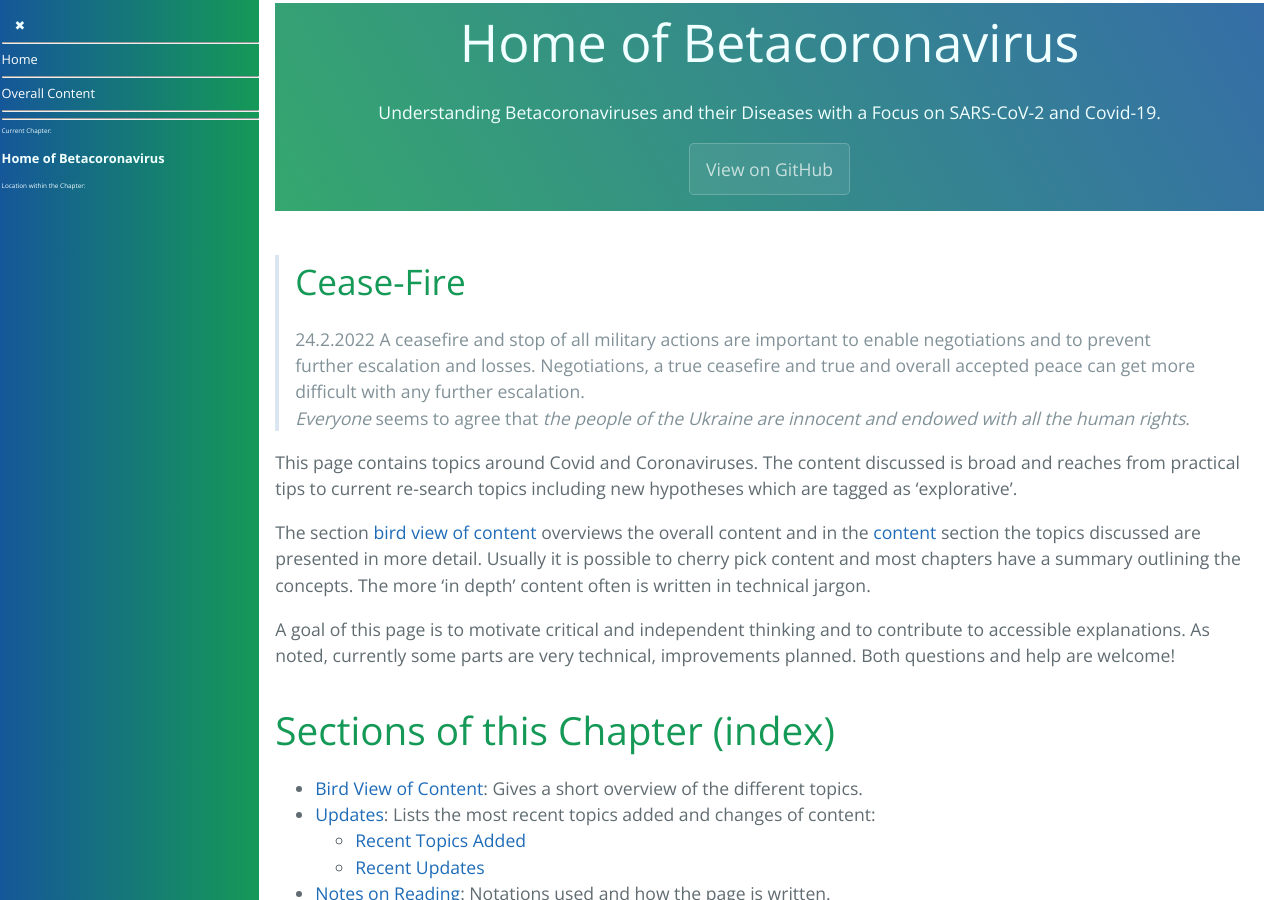
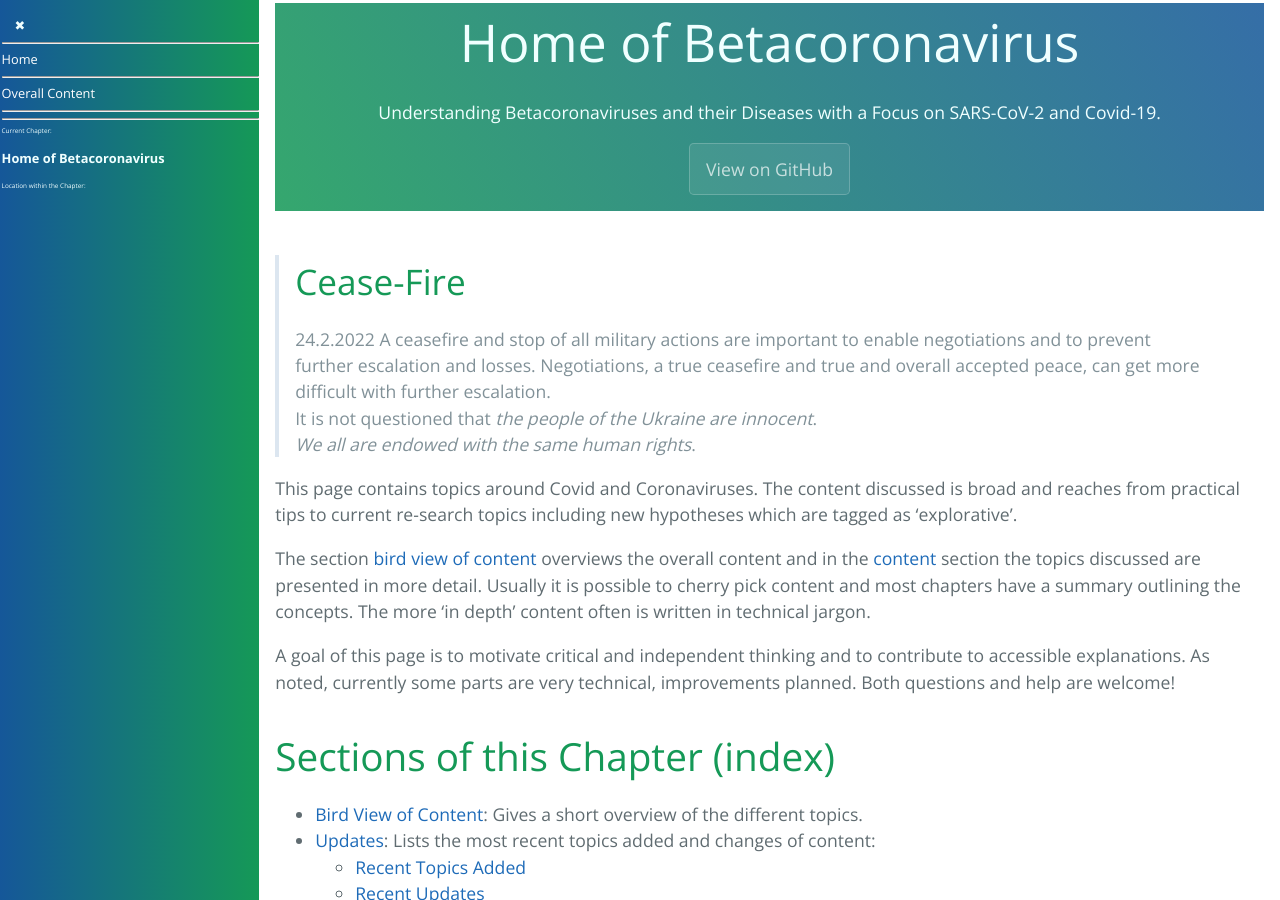
Before and after one commit to forestgrape/coronavirus, a Jekyll site: the page built from index.md, in a window 1280 px wide and 900 px high. Built offline with Jekyll 4.4.1, drawn with Linux system fonts in a browser that asks for light colours; our own code applies the rules of GitHub Pages for plain Markdown files.

Commit message:
clarifications

```diff
--- a/index.md
+++ b/index.md
@@ -8,11 +8,14 @@ explorative: 1
 
 
 <br>
+
 > # Cease-Fire
 > 24.2.2022
-> A ceasefire and stop of all military actions are important to enable negotiations and to prevent further escalation and losses. Negotiations, a true ceasefire and true and overall accepted peace can get more difficult with any further escalation.
+> A ceasefire and stop of all military actions are important to enable negotiations and to prevent further escalation and losses. Negotiations, a true ceasefire and true and overall accepted peace, can get more difficult with further escalation.
 > <br>
-> *Everyone* seems to agree that *the people of the Ukraine are innocent and endowed with all the human rights*.
+> It is not questioned that *the people of the Ukraine are innocent*.
+> <br>
+> *We all are endowed with the same human rights*.
 
 
 
```
